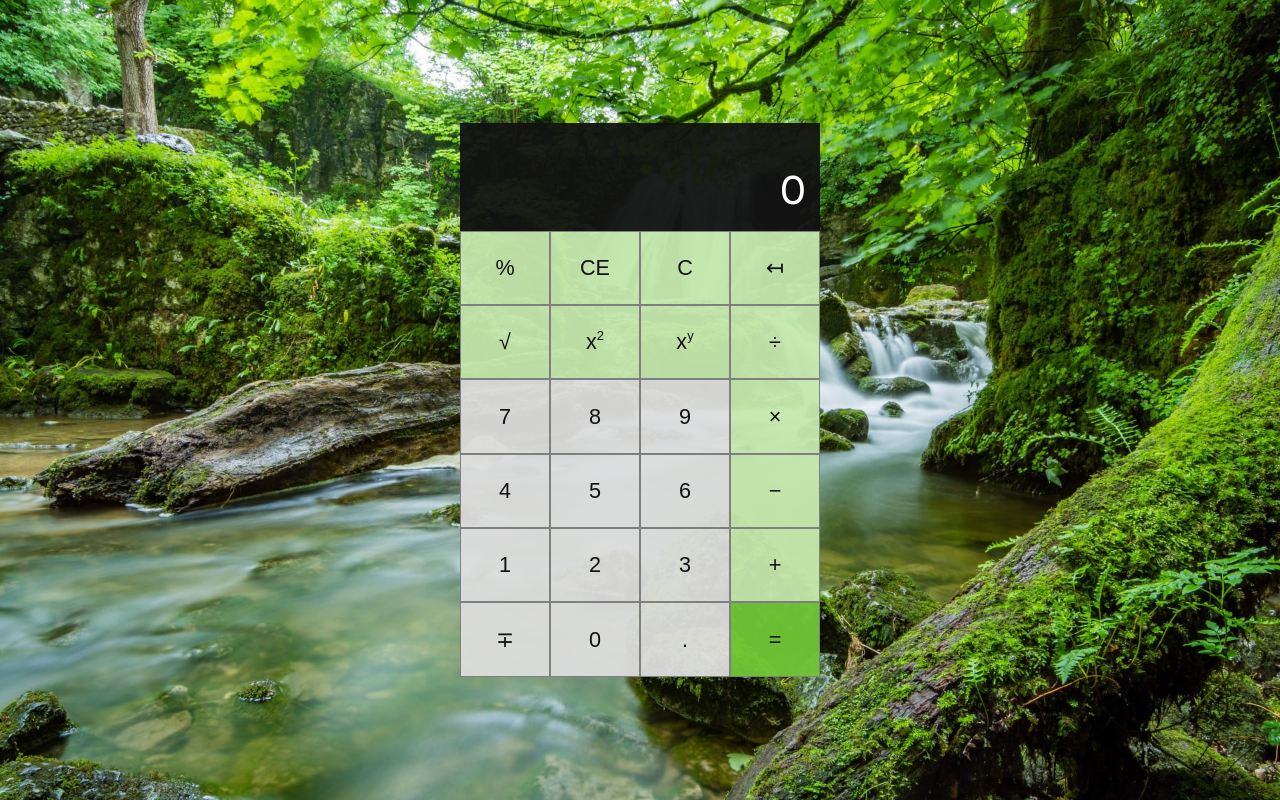
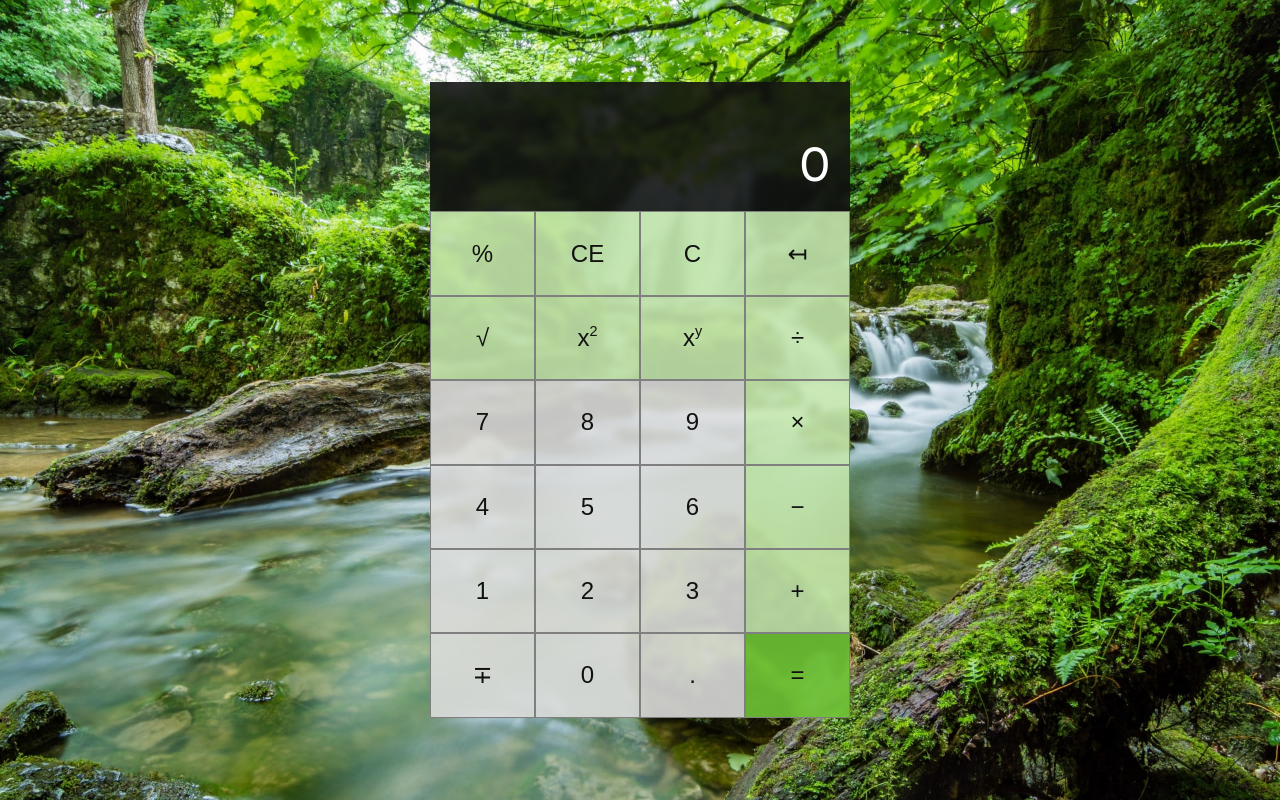
Before and after one commit to DallasHoff/quic-calc, a Vue app: page / in a window 1280 px wide. Built offline with nearby package versions, Linux system fonts and the light colour scheme.

Commit message:
Style tweaks

```diff
--- a/src/App.vue
+++ b/src/App.vue
@@ -20,9 +20,6 @@ export default {
 html {
 	font-size: 16px;
 	font-family: 'Varela Round', Helvetica, Arial, sans-serif;
-	-webkit-text-size-adjust: none;
-	-moz-text-size-adjust: none;
-	-ms-text-size-adjust: none;
 	text-size-adjust: none;
 	-webkit-font-smoothing: antialiased;
 	-moz-osx-font-smoothing: grayscale;
@@ -40,14 +37,13 @@ body {
 	margin: 0;
 	background: none;
 }
-
-/* TODO: Stopgap to center calculator before layout work is done */
 #app {
 	display: flex;
 	align-items: center;
+	justify-content: center;
 	height: 100vh;
 	.calculator {
-		flex: 1 0 auto;
+		flex: 1 0 0;
 	}
 }
 </style>
--- a/src/components/Calculator.vue
+++ b/src/components/Calculator.vue
@@ -270,34 +270,41 @@ export default {
 
 <style lang="scss">
 .calculator {
-    font-size: 18px;
-	max-width: 360px;
-	margin: auto;
-	color: white;
+	--gap: 7px;
+	display: grid;
+	grid-template-rows: auto minmax(0, 1fr);
+	grid-template-columns: 1fr;
+    font-size: calc(var(--gap) * 2);
+	max-width: 420px;
+	max-height: 100vh;
+	backdrop-filter: blur(3px);
 	&__display {
-		font-size: 1.4em;
+		font-size: 1.6em;
         display: block;
 		text-align: right;
-		background-color: #111111f0;
-		padding: .6rem;
+		color: white;
+		background-color: #111111e0;
+		padding: var(--gap);
 	}
 	&__problem {
-		font-size: 0.8em;
+		font-size: 0.6em;
 		line-height: 1em;
-		padding: .3rem;
-		min-height: calc(1em + .6rem);
+		padding: var(--gap);
+		min-height: calc(1em + (var(--gap) * 2)); /* Line height and padding */
+		color: darken(white, 20%);
 	}
 	&__answer {
-		padding: .3rem;
-		&--large {font-size: 1.6em;}
-		&--medium {font-size: 1.2em;}
-		&--small {font-size: 1em;}
-		&--xsmall {font-size: 0.8em;}
+		padding: var(--gap);
+		line-height: calc(var(--gap) * 5);
+		&--large {font-size: 1.5em;}
+		&--medium {font-size: 1.1em;}
+		&--small {font-size: 0.9em;}
+		&--xsmall {font-size: 0.7em;}
 	}
 	&__buttons {
 		display: grid;
-		grid-template-rows: 1fr 1fr 1fr 1fr;
-		grid-template-columns: 1fr 1fr 1fr 1fr;
+		grid-template-rows: repeat(6, 16.6666%);
+		grid-template-columns: repeat(4, 1fr);
     }
     &__button {
         display: flex;
@@ -307,20 +314,20 @@ export default {
         font-size: 1.2em;
         color: #111111;
         border: 1px solid #7f7f7f;
-        padding: .3rem;
         margin: 0;
-        background: #dfdfdff0;
-        &:hover {background: darken(#dfdfdff0, 10%);}
-        &:active {background: darken(#dfdfdff0, 20%);}
+		padding: 0;
+        background: #dfdfdfe0;
+        &:hover {background: darken(#dfdfdfe0, 10%);}
+        &:active {background: darken(#dfdfdfe0, 20%);}
         &--op {
-            background: #c6e9aff0;
-            &:hover {background: darken(#c6e9aff0, 10%);}
-            &:active {background: darken(#c6e9aff0, 20%);}
+            background: #c6e9afe0;
+            &:hover {background: darken(#c6e9afe0, 10%);}
+            &:active {background: darken(#c6e9afe0, 20%);}
         }
         &--submit {
-            background: #71c837f0;
-            &:hover {background: darken(#71c837f0, 10%);}
-            &:active {background: darken(#71c837f0, 20%);}
+            background: #71c837e0;
+            &:hover {background: darken(#71c837e0, 10%);}
+            &:active {background: darken(#71c837e0, 20%);}
         }
         &::before, &::after {
             /* Button aspect ratio */
@@ -338,4 +345,16 @@ export default {
         }
     }
 }
+
+@media (min-width: 360px) {
+	.calculator {
+		--gap: 9px;
+	}
+}
+
+@media (min-width: 420px) {
+	.calculator {
+		--gap: 10px;
+	}
+}
 </style>
```
